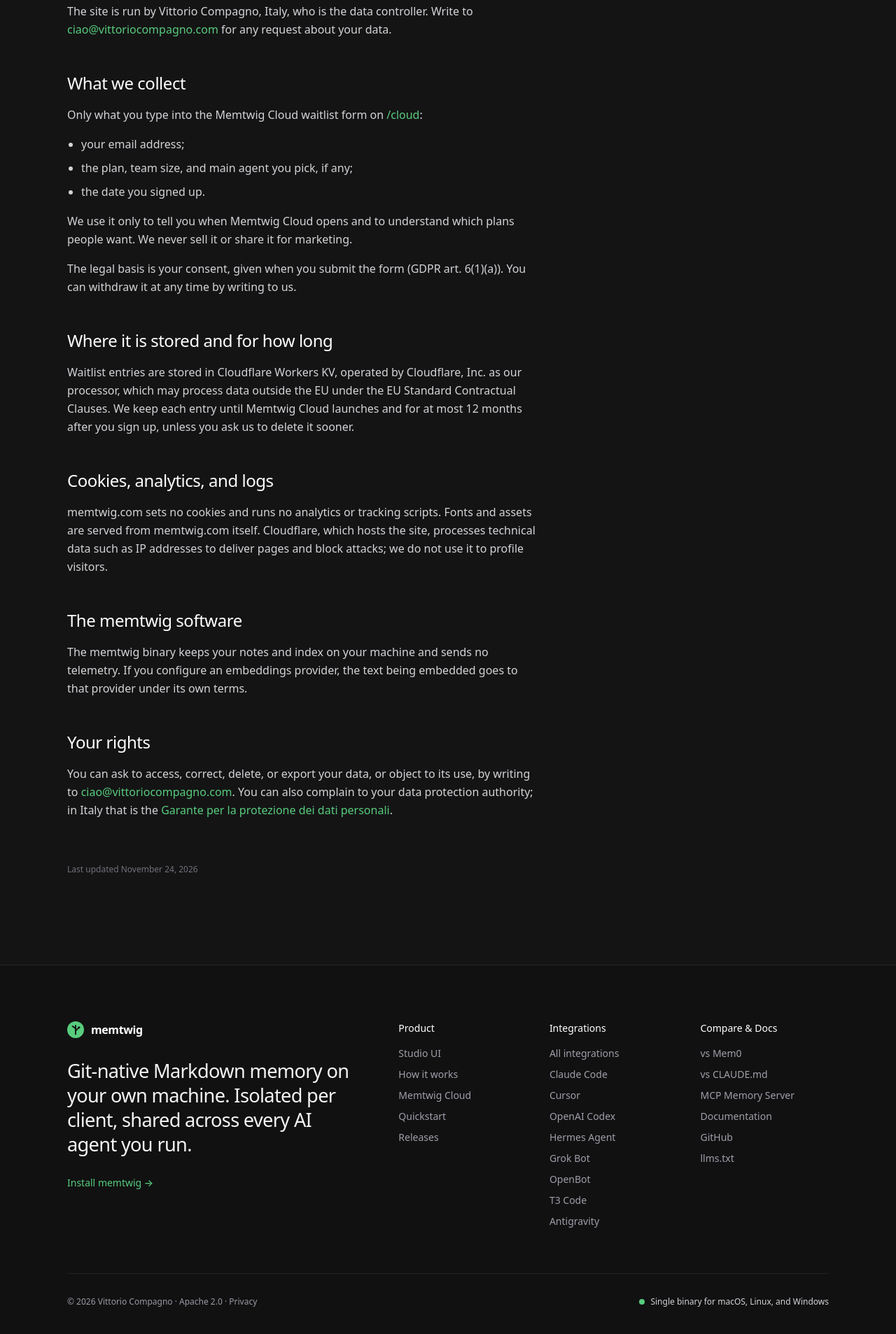
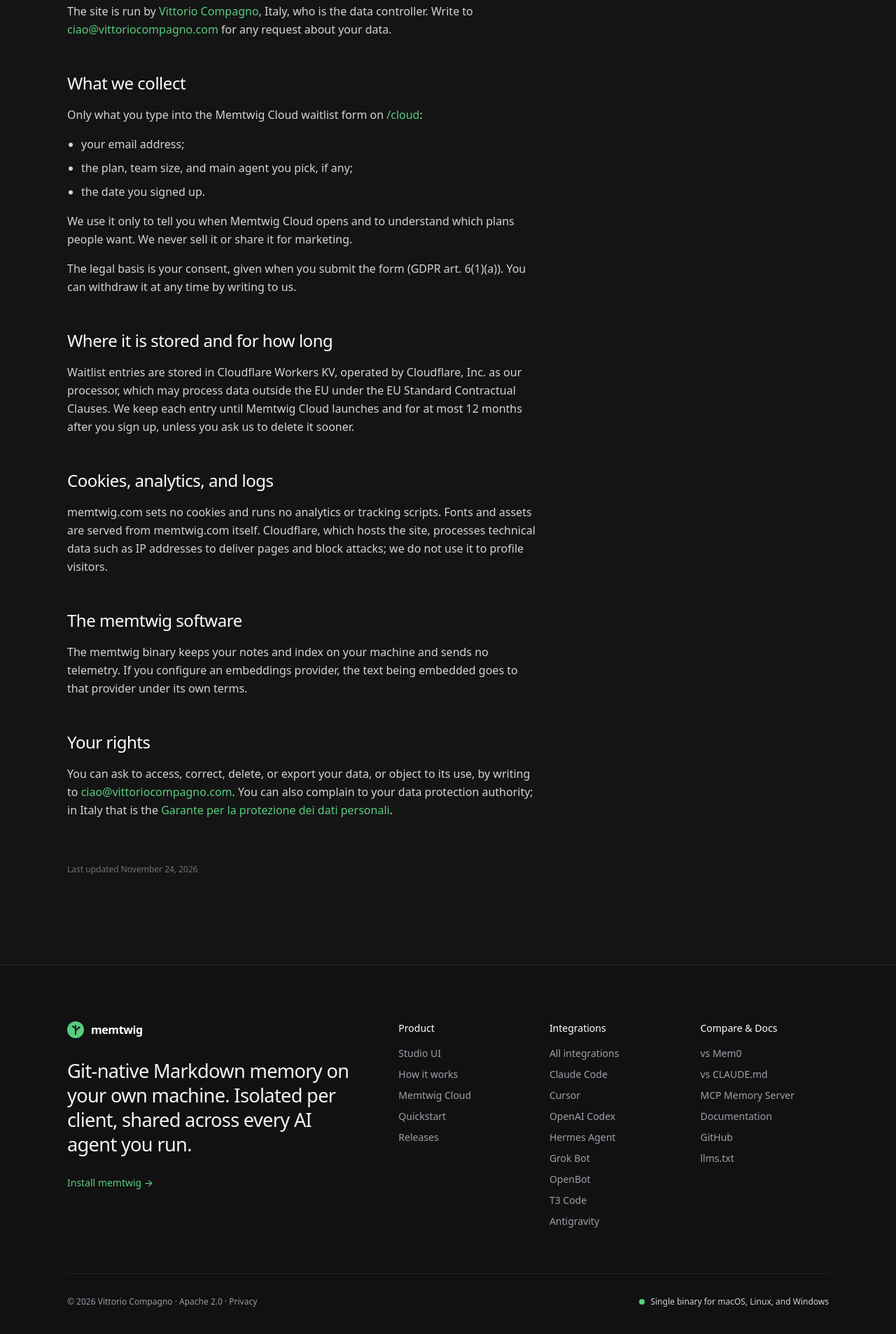
Before and after one commit to memtwig/memtwig, an Astro site in the folder site/: page /privacy in a window 1280 px wide. Shown: the part 389-2296 px from the top of the page at 70% size. Built offline with nearby package versions, Linux system fonts and the light colour scheme; Astro itself is replaced by a stand-in of ours.

Commit message:
feat(site): link author name to vittoriocompagno.com

```diff
--- a/site/src/components/SiteFooter.astro
+++ b/site/src/components/SiteFooter.astro
@@ -67,7 +67,7 @@ const docsUrl = "https://github.com/memtwig/memtwig/tree/main/docs";
     </div>
 
     <div class="mt-16 flex flex-col items-start justify-between gap-4 border-t border-white/[0.07] pt-8 text-xs text-muted-foreground sm:flex-row sm:items-center">
-      <span>© 2026 Vittorio Compagno · Apache 2.0 · <a href="/privacy" class="transition-colors hover:text-white">Privacy</a></span>
+      <span>© 2026 <a href="https://vittoriocompagno.com" rel="author" class="transition-colors hover:text-white">Vittorio Compagno</a> · Apache 2.0 · <a href="/privacy" class="transition-colors hover:text-white">Privacy</a></span>
       <span class="inline-flex items-center gap-2 text-zinc-300">
         <span class="size-2 rounded-full bg-[#58cc7d]" aria-hidden="true"></span>
         <span>Single binary for macOS, Linux, and Windows</span>
--- a/site/src/pages/privacy.astro
+++ b/site/src/pages/privacy.astro
@@ -15,7 +15,7 @@ const contact = "ciao@vittoriocompagno.com";
     <p class="mt-6 text-zinc-400">This policy covers the website memtwig.com. The memtwig software runs on your own machine and is covered separately below.</p>
 
     <h2>Who is responsible</h2>
-    <p>The site is run by Vittorio Compagno, Italy, who is the data controller. Write to <a href={`mailto:${contact}`}>{contact}</a> for any request about your data.</p>
+    <p>The site is run by <a href="https://vittoriocompagno.com" rel="author">Vittorio Compagno</a>, Italy, who is the data controller. Write to <a href={`mailto:${contact}`}>{contact}</a> for any request about your data.</p>
 
     <h2>What we collect</h2>
     <p>Only what you type into the Memtwig Cloud waitlist form on <a href="/cloud">/cloud</a>:</p>
```
